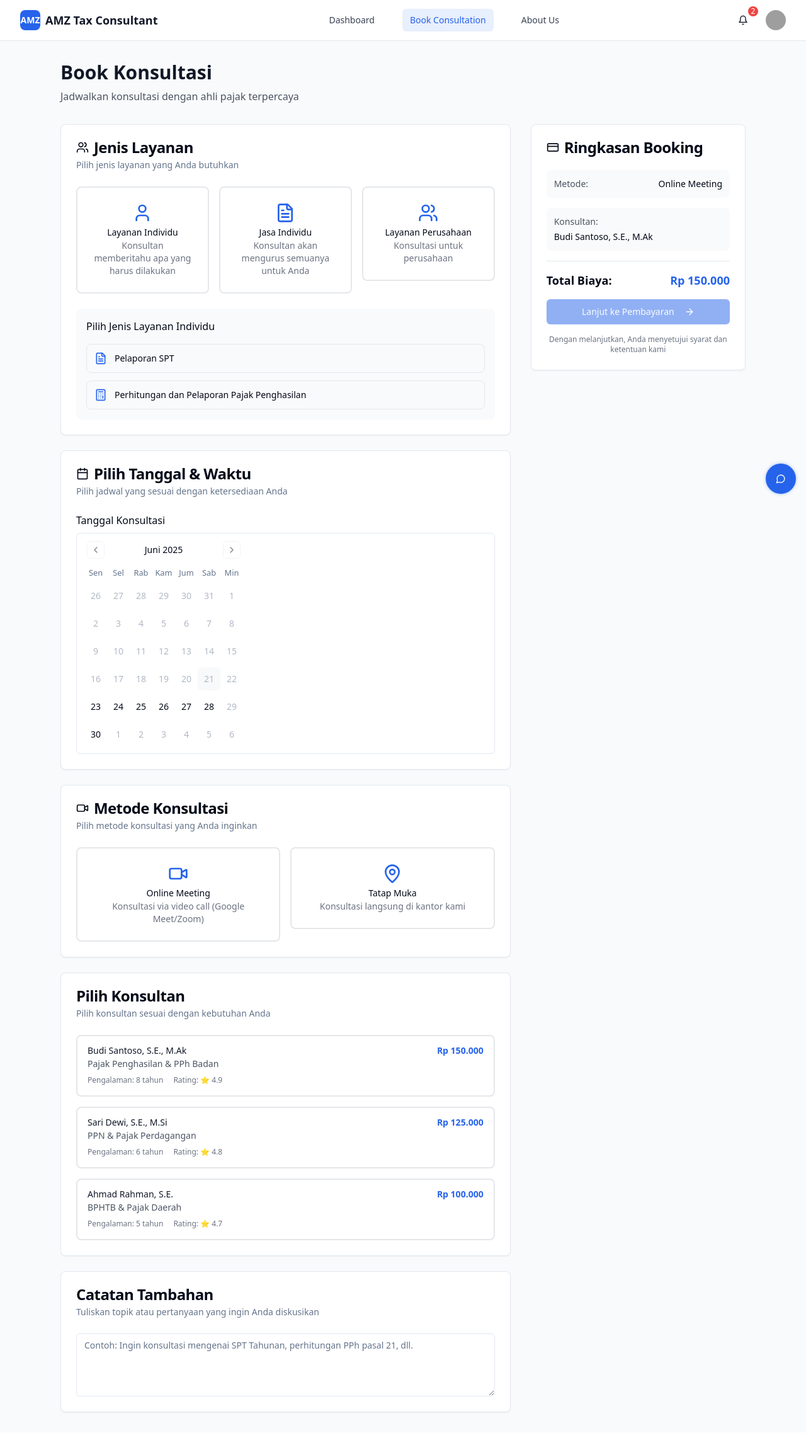
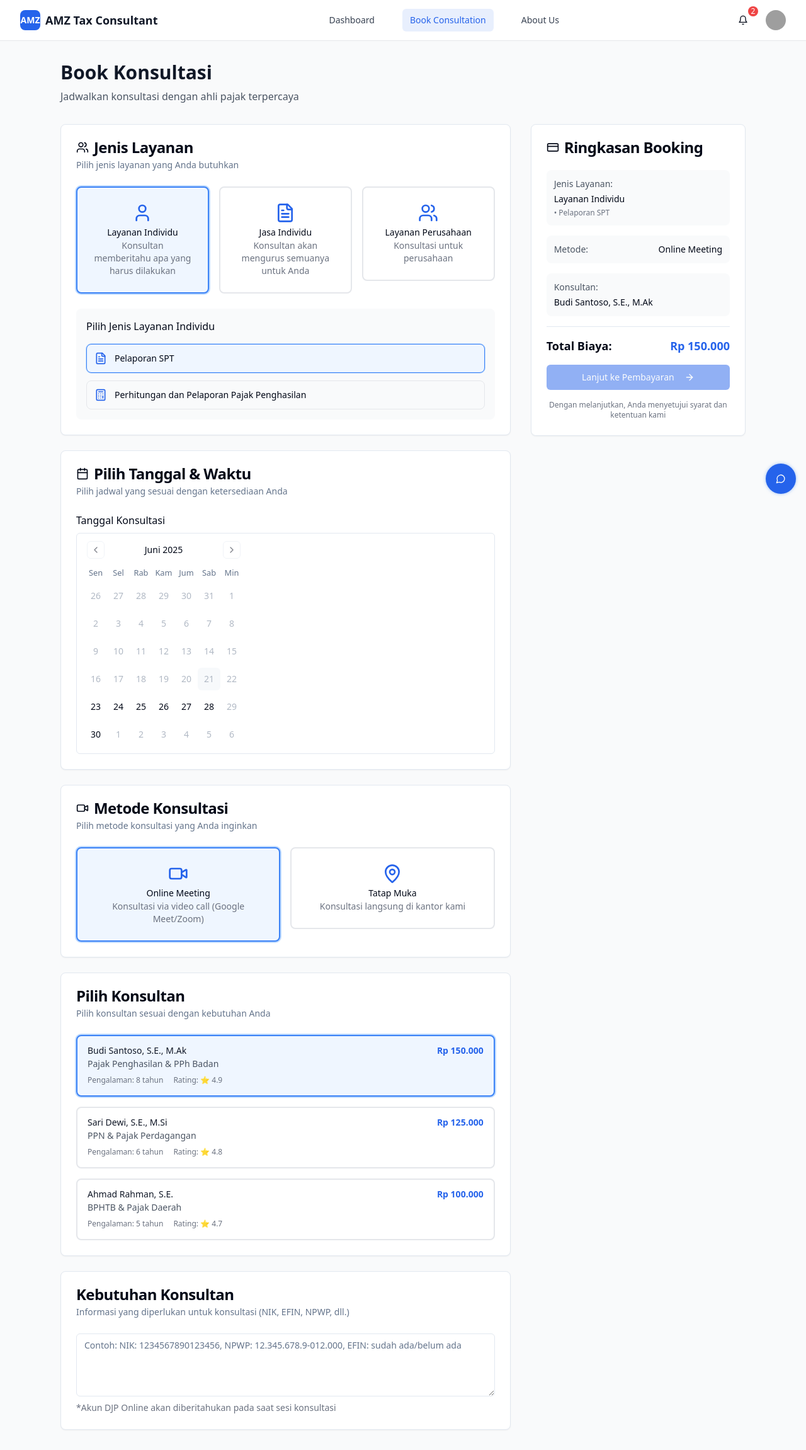
Before and after one commit to inuwr19/consulta-tax-ui, a React (Vite) app: page /booking in a window 1280 px wide. Shown: the whole page at 63% size. Before the commit the page ends 2274 px from the top, so only its background shows below. Built offline with nearby package versions, Linux system fonts and the light colour scheme; grey boxes are pictures that could not be loaded.

Commit message:
Enhance booking page UI and features
Added highlights for selected options (service type, consultation method, consultant) and updated the additional notes field to include user information fields (NIK, EFIN, NPWP) with a note about DJP account disclosure.

```diff
--- a/src/pages/Booking.tsx
+++ b/src/pages/Booking.tsx
@@ -19,7 +19,7 @@ const Booking = () => {
   const [consultationType, setConsultationType] = useState('online');
   const [serviceType, setServiceType] = useState('individual-service');
   const [individualServiceType, setIndividualServiceType] = useState('spt-reporting');
-  const [notes, setNotes] = useState('');
+  const [requirements, setRequirements] = useState('');
 
   const availableTimeSlots = [
     '09:00', '10:00', '11:00', '13:00', '14:00', '15:00', '16:00'
@@ -65,7 +65,7 @@ const Booking = () => {
       time: selectedTime,
       type: consultationType,
       consultant: consultants.find(c => c.id === selectedConsultant),
-      notes
+      requirements
     };
 
     console.log('Booking data:', bookingData);
@@ -98,7 +98,12 @@ const Booking = () => {
                     <RadioGroupItem value="individual-service" id="individual-service" className="peer sr-only" />
                     <Label
                       htmlFor="individual-service"
-                      className="flex flex-col items-center justify-center p-6 border-2 border-gray-200 rounded-lg cursor-pointer hover:border-primary peer-checked:border-primary peer-checked:bg-primary/5"
+                      className={cn(
+                        "flex flex-col items-center justify-center p-6 border-2 rounded-lg cursor-pointer transition-all",
+                        serviceType === "individual-service"
+                          ? "border-blue-500 bg-blue-50 ring-2 ring-blue-200"
+                          : "border-gray-200 hover:border-primary"
+                      )}
                     >
                       <User className="h-8 w-8 text-primary mb-2" />
                       <span className="font-medium">Layanan Individu</span>
@@ -112,7 +117,12 @@ const Booking = () => {
                     <RadioGroupItem value="individual-jasa" id="individual-jasa" className="peer sr-only" />
                     <Label
                       htmlFor="individual-jasa"
-                      className="flex flex-col items-center justify-center p-6 border-2 border-gray-200 rounded-lg cursor-pointer hover:border-primary peer-checked:border-primary peer-checked:bg-primary/5"
+                      className={cn(
+                        "flex flex-col items-center justify-center p-6 border-2 rounded-lg cursor-pointer transition-all",
+                        serviceType === "individual-jasa"
+                          ? "border-blue-500 bg-blue-50 ring-2 ring-blue-200"
+                          : "border-gray-200 hover:border-primary"
+                      )}
                     >
                       <FileText className="h-8 w-8 text-primary mb-2" />
                       <span className="font-medium">Jasa Individu</span>
@@ -126,7 +136,12 @@ const Booking = () => {
                     <RadioGroupItem value="company-service" id="company-service" className="peer sr-only" />
                     <Label
                       htmlFor="company-service"
-                      className="flex flex-col items-center justify-center p-6 border-2 border-gray-200 rounded-lg cursor-pointer hover:border-primary peer-checked:border-primary peer-checked:bg-primary/5"
+                      className={cn(
+                        "flex flex-col items-center justify-center p-6 border-2 rounded-lg cursor-pointer transition-all",
+                        serviceType === "company-service"
+                          ? "border-blue-500 bg-blue-50 ring-2 ring-blue-200"
+                          : "border-gray-200 hover:border-primary"
+                      )}
                     >
                       <Users className="h-8 w-8 text-primary mb-2" />
                       <span className="font-medium">Layanan Perusahaan</span>
@@ -148,7 +163,12 @@ const Booking = () => {
                         <RadioGroupItem value="spt-reporting" id="spt-reporting" className="peer sr-only" />
                         <Label
                           htmlFor="spt-reporting"
-                          className="flex items-center p-3 border border-gray-200 rounded-lg cursor-pointer hover:border-primary peer-checked:border-primary peer-checked:bg-primary/5"
+                          className={cn(
+                            "flex items-center p-3 border rounded-lg cursor-pointer transition-all",
+                            individualServiceType === "spt-reporting"
+                              ? "border-blue-500 bg-blue-50 ring-1 ring-blue-200"
+                              : "border-gray-200 hover:border-primary"
+                          )}
                         >
                           <FileText className="h-5 w-5 text-primary mr-3" />
                           <span className="font-medium">Pelaporan SPT</span>
@@ -158,7 +178,12 @@ const Booking = () => {
                         <RadioGroupItem value="income-tax-calculation" id="income-tax-calculation" className="peer sr-only" />
                         <Label
                           htmlFor="income-tax-calculation"
-                          className="flex items-center p-3 border border-gray-200 rounded-lg cursor-pointer hover:border-primary peer-checked:border-primary peer-checked:bg-primary/5"
+                          className={cn(
+                            "flex items-center p-3 border rounded-lg cursor-pointer transition-all",
+                            individualServiceType === "income-tax-calculation"
+                              ? "border-blue-500 bg-blue-50 ring-1 ring-blue-200"
+                              : "border-gray-200 hover:border-primary"
+                          )}
                         >
                           <Calculator className="h-5 w-5 text-primary mr-3" />
                           <span className="font-medium">Perhitungan dan Pelaporan Pajak Penghasilan</span>
@@ -250,7 +275,12 @@ const Booking = () => {
                     <RadioGroupItem value="online" id="online" className="peer sr-only" />
                     <Label
                       htmlFor="online"
-                      className="flex flex-col items-center justify-center p-6 border-2 border-gray-200 rounded-lg cursor-pointer hover:border-primary peer-checked:border-primary peer-checked:bg-primary/5"
+                      className={cn(
+                        "flex flex-col items-center justify-center p-6 border-2 rounded-lg cursor-pointer transition-all",
+                        consultationType === "online"
+                          ? "border-blue-500 bg-blue-50 ring-2 ring-blue-200"
+                          : "border-gray-200 hover:border-primary"
+                      )}
                     >
                       <Video className="h-8 w-8 text-primary mb-2" />
                       <span className="font-medium">Online Meeting</span>
@@ -264,7 +294,12 @@ const Booking = () => {
                     <RadioGroupItem value="offline" id="offline" className="peer sr-only" />
                     <Label
                       htmlFor="offline"
-                      className="flex flex-col items-center justify-center p-6 border-2 border-gray-200 rounded-lg cursor-pointer hover:border-primary peer-checked:border-primary peer-checked:bg-primary/5"
+                      className={cn(
+                        "flex flex-col items-center justify-center p-6 border-2 rounded-lg cursor-pointer transition-all",
+                        consultationType === "offline"
+                          ? "border-blue-500 bg-blue-50 ring-2 ring-blue-200"
+                          : "border-gray-200 hover:border-primary"
+                      )}
                     >
                       <MapPin className="h-8 w-8 text-primary mb-2" />
                       <span className="font-medium">Tatap Muka</span>
@@ -292,7 +327,12 @@ const Booking = () => {
                       <RadioGroupItem value={consultant.id} id={consultant.id} className="peer sr-only" />
                       <Label
                         htmlFor={consultant.id}
-                        className="flex items-center p-4 border-2 border-gray-200 rounded-lg cursor-pointer hover:border-primary peer-checked:border-primary peer-checked:bg-primary/5"
+                        className={cn(
+                          "flex items-center p-4 border-2 rounded-lg cursor-pointer transition-all",
+                          selectedConsultant === consultant.id
+                            ? "border-blue-500 bg-blue-50 ring-2 ring-blue-200"
+                            : "border-gray-200 hover:border-primary"
+                        )}
                       >
                         <div className="flex-1">
                           <div className="flex items-center justify-between">
@@ -313,19 +353,22 @@ const Booking = () => {
             </CardContent>
           </Card>
 
-          {/* Additional Notes */}
+          {/* Requirements */}
           <Card>
             <CardHeader>
-              <CardTitle>Catatan Tambahan</CardTitle>
-              <CardDescription>Tuliskan topik atau pertanyaan yang ingin Anda diskusikan</CardDescription>
+              <CardTitle>Kebutuhan Konsultan</CardTitle>
+              <CardDescription>Informasi yang diperlukan untuk konsultasi (NIK, EFIN, NPWP, dll.)</CardDescription>
             </CardHeader>
             <CardContent>
               <Textarea
-                placeholder="Contoh: Ingin konsultasi mengenai SPT Tahunan, perhitungan PPh pasal 21, dll."
-                value={notes}
-                onChange={(e) => setNotes(e.target.value)}
+                placeholder="Contoh: NIK: 1234567890123456, NPWP: 12.345.678.9-012.000, EFIN: sudah ada/belum ada"
+                value={requirements}
+                onChange={(e) => setRequirements(e.target.value)}
                 className="min-h-[100px]"
               />
+              <p className="text-sm text-gray-500 mt-2">
+                *Akun DJP Online akan diberitahukan pada saat sesi konsultasi
+              </p>
             </CardContent>
           </Card>
         </div>
@@ -340,6 +383,24 @@ const Booking = () => {
               </CardTitle>
             </CardHeader>
             <CardContent className="space-y-4">
+              {/* Service Type */}
+              <div className="p-3 bg-gray-50 rounded-lg">
+                <div className="text-sm">
+                  <div className="text-gray-600 mb-1">Jenis Layanan:</div>
+                  <div className="font-medium">
+                    {serviceType === 'individual-service' && 'Layanan Individu'}
+                    {serviceType === 'individual-jasa' && 'Jasa Individu'}
+                    {serviceType === 'company-service' && 'Layanan Perusahaan'}
+                  </div>
+                  {serviceType === 'individual-service' && (
+                    <div className="text-xs text-gray-500 mt-1">
+                      {individualServiceType === 'spt-reporting' && '• Pelaporan SPT'}
+                      {individualServiceType === 'income-tax-calculation' && '• Perhitungan dan Pelaporan Pajak Penghasilan'}
+                    </div>
+                  )}
+                </div>
+              </div>
+
               {selectedDate && (
                 <div className="p-3 bg-gray-50 rounded-lg">
                   <div className="flex items-center justify-between text-sm">
```
